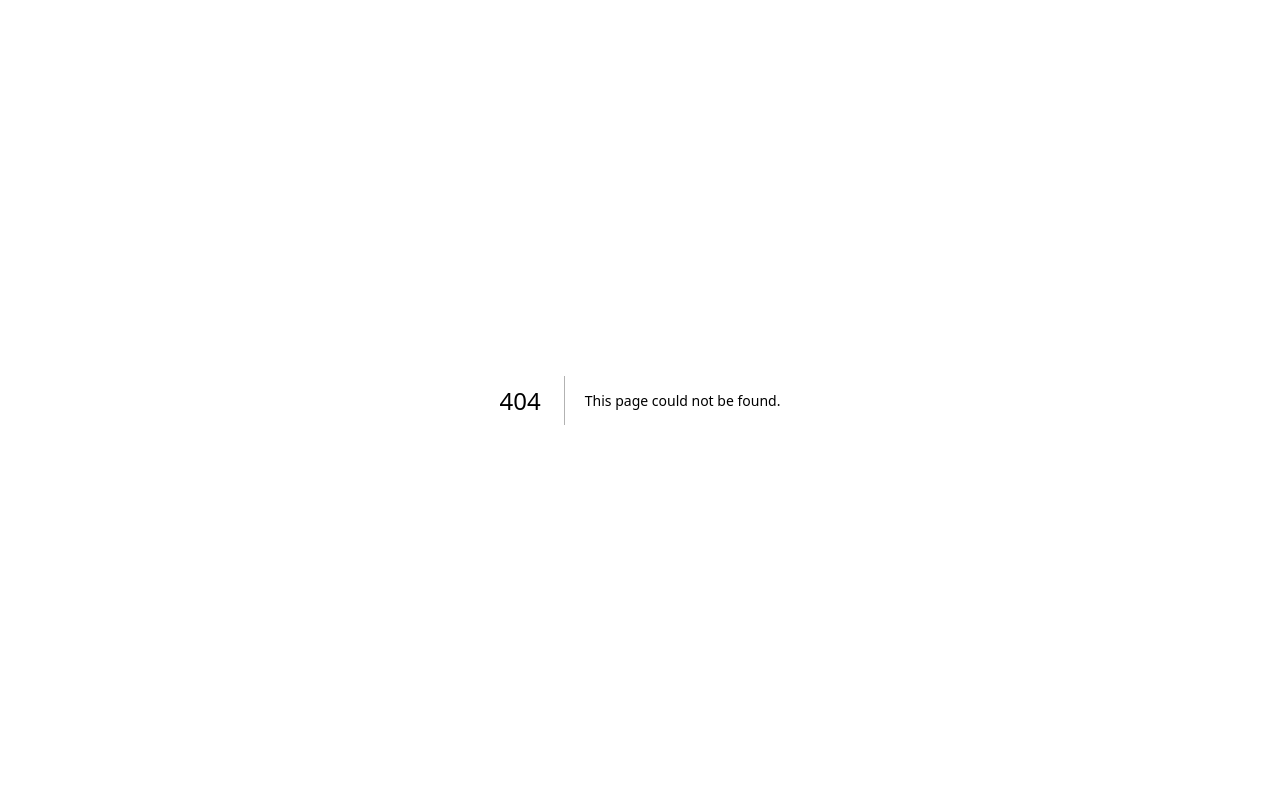
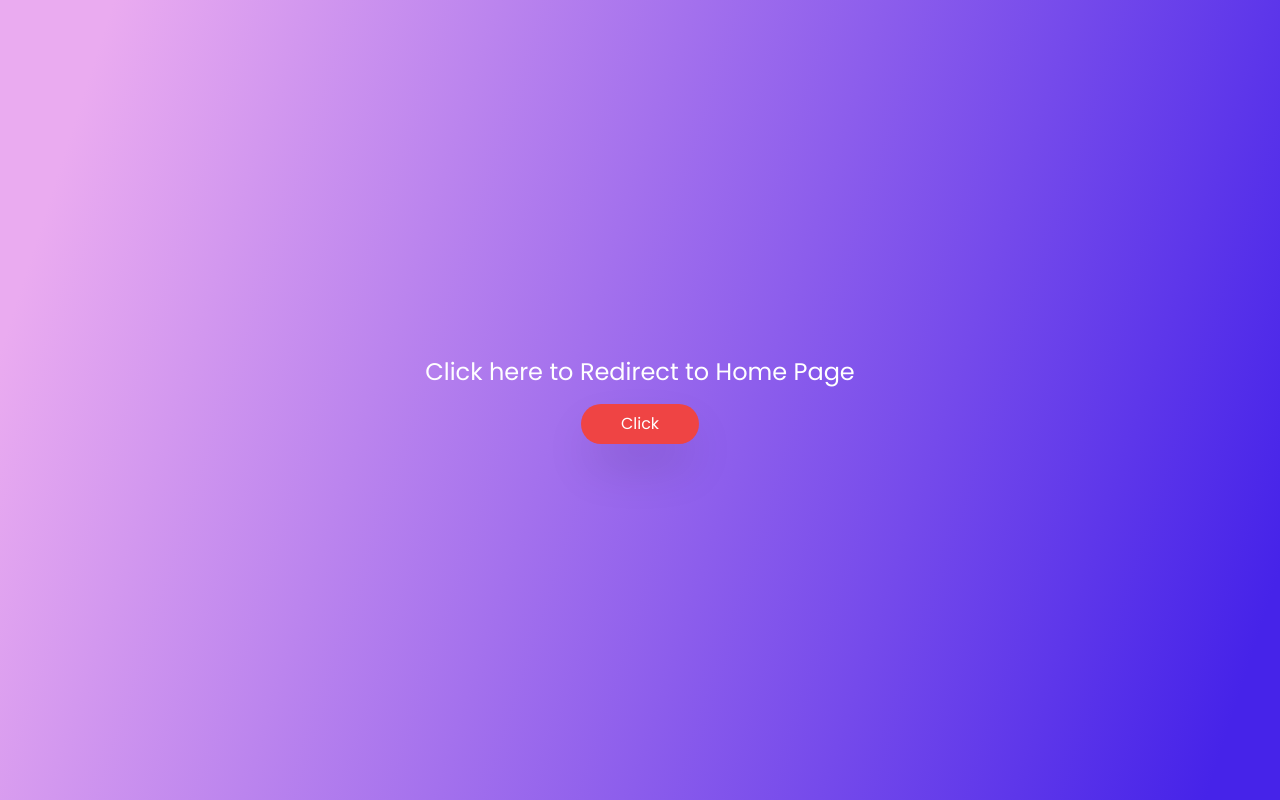
Before and after one commit to FerozShaik96/pacestockadmindashbord, a Next.js app: page /customers in a window 1280 px wide. Before the commit this address had no page. Built offline with nearby package versions, Linux system fonts and the light colour scheme.

Commit message:
Added Navigation  and created pages for it

```diff
--- a/app/Components/sideNavigation/SideNavigation.js
+++ b/app/Components/sideNavigation/SideNavigation.js
@@ -23,7 +23,7 @@ export default function SideNavigation() {
                 className={`flex items-center justify-between p-2 text-sm ${data.title === "Customers" ? "rounded-lg border-0 bg-indigo-600 text-white" : "text-nav-text"}`}
               >
                 <Link
-                  href="/"
+                  href={data.href}
                   className="flex items-center gap-3 ps-1 font-light"
                 >
                   <span className="p-[2px] text-2xl">
--- a/app/Data/Data.js
+++ b/app/Data/Data.js
@@ -89,6 +89,7 @@ export const NavigationData = [
   {
     icon: KeySquare,
     title: "Dashboard",
+    href: "/",
     outline: true,
     greaterSymbol: false,
     greateIcon: chevronRight,
@@ -96,6 +97,7 @@ export const NavigationData = [
   {
     icon: prism,
     title: "Product",
+    href: "/product",
     outline: true,
     greaterSymbol: true,
     greateIcon: chevronRight,
@@ -103,6 +105,7 @@ export const NavigationData = [
   {
     icon: userSquar,
     title: "Customers",
+    href: "/customers",
     outline: true,
     greaterSymbol: true,
     greateIcon: chevronRight,
@@ -110,6 +113,7 @@ export const NavigationData = [
   {
     icon: walletMoney,
     title: "Income",
+    href: "/income",
     outline: false,
     greaterSymbol: true,
     greateIcon: chevronRight,
@@ -117,6 +121,7 @@ export const NavigationData = [
   {
     icon: discountShape,
     title: "Promote",
+    href: "/promote",
     outline: false,
     greaterSymbol: true,
     greateIcon: chevronRight,
@@ -124,6 +129,7 @@ export const NavigationData = [
   {
     icon: message,
     title: "Help",
+    href: "/help",
     outline: false,
     greaterSymbol: true,
     greateIcon: chevronRight,
--- /dev/null
+++ b/app/customers/page.js
@@ -0,0 +1,19 @@
+import Link from "next/link";
+import React from "react";
+
+function page() {
+  return (
+    <div className="flex h-screen flex-col items-center justify-center bg-custom-gradient">
+      <h1 className="text-2xl text-white">
+        Click here to Redirect to Home Page
+      </h1>
+      <Link href="/">
+        <button className="mt-4 rounded-full bg-red-500 px-10 py-2 text-white shadow-2xl">
+          Click
+        </button>
+      </Link>
+    </div>
+  );
+}
+
+export default page;
--- /dev/null
+++ b/app/help/page.js
@@ -0,0 +1,19 @@
+import Link from "next/link";
+import React from "react";
+
+function page() {
+  return (
+    <div className="flex h-screen flex-col items-center justify-center bg-custom-gradient">
+      <h1 className="text-2xl text-white">
+        Click here to Redirect to Home Page
+      </h1>
+      <Link href="/">
+        <button className="mt-4 rounded-full bg-orange-500 px-10 py-2 text-white shadow-2xl">
+          Click
+        </button>
+      </Link>
+    </div>
+  );
+}
+
+export default page;
--- /dev/null
+++ b/app/income/page.js
@@ -0,0 +1,19 @@
+import Link from "next/link";
+import React from "react";
+
+function page() {
+  return (
+    <div className="flex h-screen flex-col items-center justify-center bg-custom-gradient">
+      <h1 className="text-2xl text-white">
+        Click here to Redirect to Home Page
+      </h1>
+      <Link href="/">
+        <button className="mt-4 rounded-full bg-yellow-500 px-10 py-2 text-white shadow-2xl">
+          Click
+        </button>
+      </Link>
+    </div>
+  );
+}
+
+export default page;
--- /dev/null
+++ b/app/product/page.js
@@ -0,0 +1,19 @@
+import Link from "next/link";
+import React from "react";
+
+function page() {
+  return (
+    <div className="flex h-screen flex-col items-center justify-center bg-custom-gradient">
+      <h1 className="text-2xl text-white">
+        Click here to Redirect to Home Page
+      </h1>
+      <Link href="/">
+        <button className="mt-4 rounded-full bg-teal-500 px-10 py-2 text-white shadow-2xl">
+          Click
+        </button>
+      </Link>
+    </div>
+  );
+}
+
+export default page;
--- /dev/null
+++ b/app/promote/page.js
@@ -0,0 +1,19 @@
+import Link from "next/link";
+import React from "react";
+
+function page() {
+  return (
+    <div className="flex h-screen flex-col items-center justify-center bg-custom-gradient">
+      <h1 className="text-2xl text-white">
+        Click here to Redirect to Home Page
+      </h1>
+      <Link href="/">
+        <button className="mt-4 rounded-full bg-fuchsia-700 px-10 py-2 text-white shadow-2xl">
+          Click
+        </button>
+      </Link>
+    </div>
+  );
+}
+
+export default page;
```
